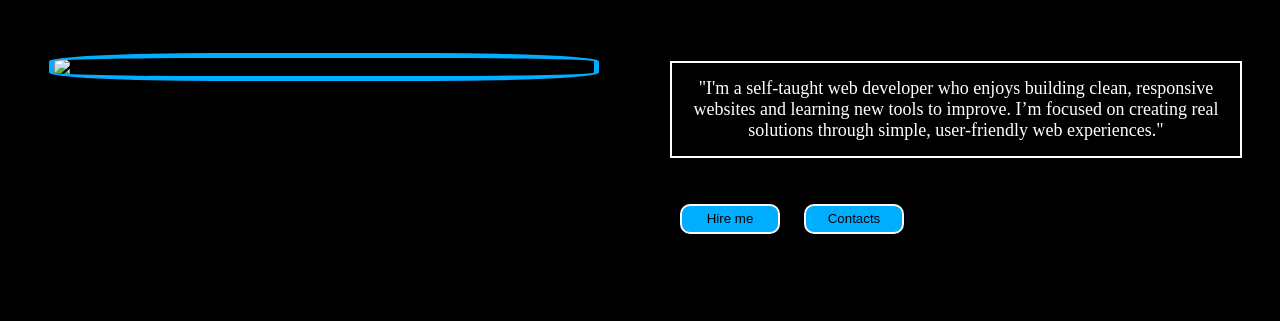
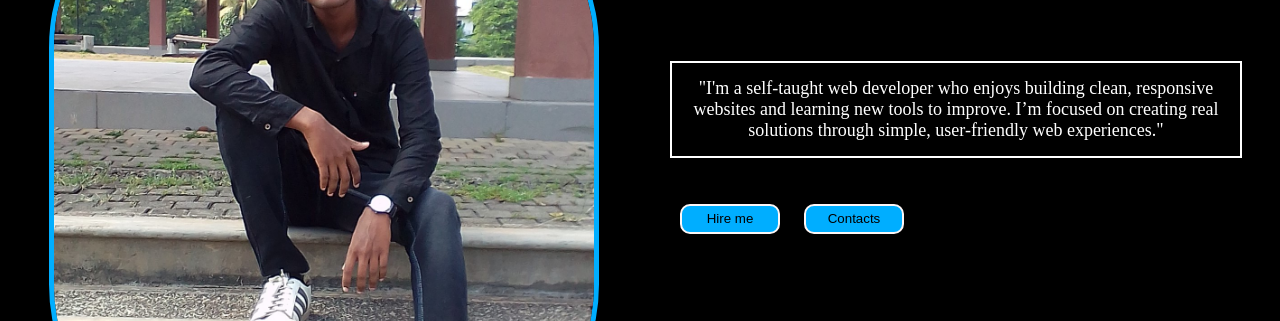
Before and after one commit to DinethMalinda-tech/dineth_malinda_cv, a plain HTML site: page index.html in a window 1280 px wide. Shown: the part 228-549 px from the top of the page. Drawn offline with Linux system fonts and the light colour scheme; a script that the page names is missing.

Commit message:
Update index.html

```diff
--- a/index.html
+++ b/index.html
@@ -71,7 +71,7 @@
     <div class="profile-container">
         <div class="profile">
             <a id="home"></a>
-            <img src="profile.jpg" alt="Profile Image">
+            <img src="profile-1.jpg" alt="Profile Image">
             </a>
         </div>
         <div class="profile-info">
```
